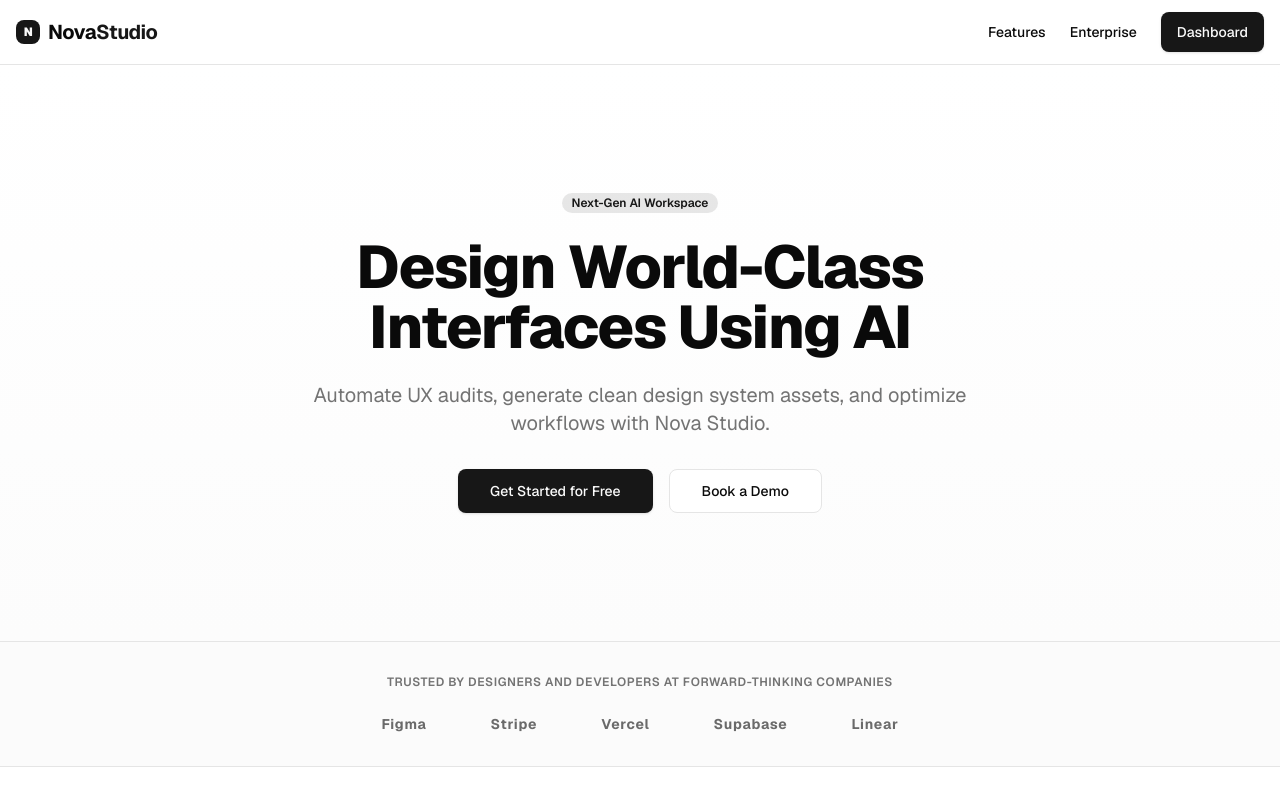
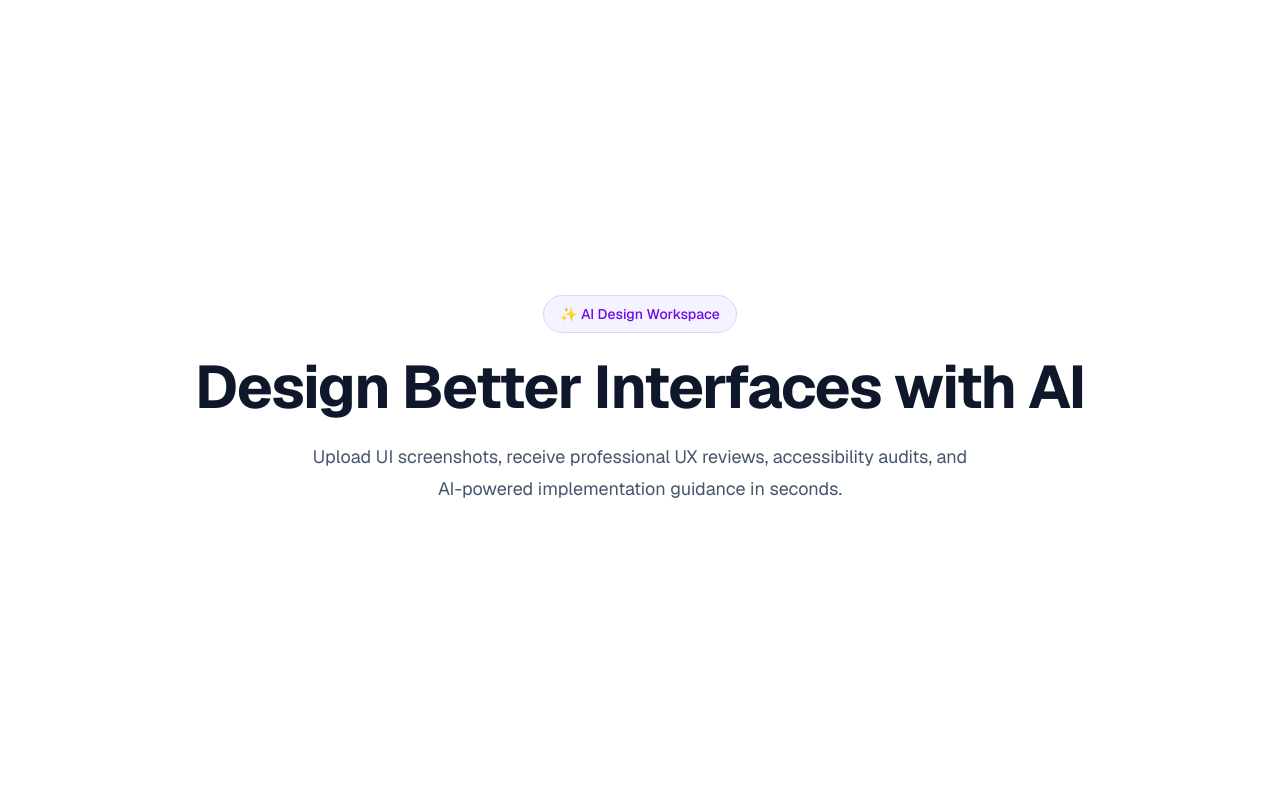
Before and after one commit to armankhan222/nova-studio, a Next.js app: page / in a window 1280 px wide. Shown: the top 800 px of the page. Built offline with nearby package versions, Linux system fonts and the light colour scheme.

Commit message:
feat(ui): create landing page foundation

```diff
--- a/src/app/page.tsx
+++ b/src/app/page.tsx
@@ -1,21 +1,25 @@
-import { Navbar } from "@/shared/components/layout/navbar";
-import { Footer } from "@/shared/components/layout/footer";
-import { Hero } from "@/shared/components/marketing/hero";
-import { Trusted } from "@/shared/components/marketing/trusted";
-import { Features } from "@/shared/components/marketing/features";
-import { CTA } from "@/shared/components/marketing/cta";
+import { Container } from "@/shared/components/ui/container";
 
 export default function HomePage() {
   return (
-    <div className="flex min-h-screen flex-col">
-      <Navbar />
-      <main className="flex-1">
-        <Hero />
-        <Trusted />
-        <Features />
-        <CTA />
-      </main>
-      <Footer />
-    </div>
+    <main className="min-h-screen bg-white">
+      <Container>
+        <div className="flex min-h-screen flex-col items-center justify-center text-center">
+          <div className="mb-6 rounded-full border border-violet-200 bg-violet-50 px-4 py-2 text-sm font-medium text-violet-700">
+            ✨ AI Design Workspace
+          </div>
+
+          <h1 className="max-w-4xl text-6xl font-bold tracking-tight text-slate-900">
+            Design Better Interfaces with AI
+          </h1>
+
+          <p className="mt-6 max-w-2xl text-lg leading-8 text-slate-600">
+            Upload UI screenshots, receive professional UX reviews,
+            accessibility audits, and AI-powered implementation guidance in
+            seconds.
+          </p>
+        </div>
+      </Container>
+    </main>
   );
 }
--- a/src/shared/components/layout/logo.tsx
+++ b/src/shared/components/layout/logo.tsx
@@ -2,11 +2,15 @@ import Link from "next/link";
 
 export function Logo() {
   return (
-    <Link href="/" className="flex items-center gap-2 font-bold text-xl tracking-tight">
-      <div className="h-6 w-6 rounded-md bg-primary flex items-center justify-center text-primary-foreground text-xs font-black">
+    <Link
+      href="/"
+      className="flex items-center gap-3 font-semibold text-xl"
+    >
+      <div className="flex h-10 w-10 items-center justify-center rounded-xl bg-violet-500 text-white">
         N
       </div>
-      <span>Nova<span className="text-primary">Studio</span></span>
+
+      <span>Nova Studio</span>
     </Link>
   );
 }
--- a/src/shared/components/ui/container.tsx
+++ b/src/shared/components/ui/container.tsx
@@ -1,8 +1,21 @@
-import { HTMLAttributes } from "react";
+import { cn } from "@/shared/lib/utils";
 
-export function Container({ children, className = "" }: HTMLAttributes<HTMLDivElement>) {
+interface ContainerProps {
+  children: React.ReactNode;
+  className?: string;
+}
+
+export function Container({
+  children,
+  className,
+}: ContainerProps) {
   return (
-    <div className={`container mx-auto px-4 md:px-6 max-w-7xl ${className}`}>
+    <div
+      className={cn(
+        "mx-auto w-full max-w-7xl px-6 lg:px-8",
+        className
+      )}
+    >
       {children}
     </div>
   );
--- a/src/shared/components/ui/section.tsx
+++ b/src/shared/components/ui/section.tsx
@@ -1,8 +1,16 @@
-import { HTMLAttributes } from "react";
+import { cn } from "@/shared/lib/utils";
 
-export function Section({ children, className = "", ...props }: HTMLAttributes<HTMLElement>) {
+interface SectionProps {
+  children: React.ReactNode;
+  className?: string;
+}
+
+export function Section({
+  children,
+  className,
+}: SectionProps) {
   return (
-    <section className={`py-12 md:py-24 lg:py-32 ${className}`} {...props}>
+    <section className={cn("py-24", className)}>
       {children}
     </section>
   );
--- /dev/null
+++ b/src/shared/config/site.ts
@@ -0,0 +1,27 @@
+export const siteConfig = {
+  name: "Nova Studio",
+
+  description:
+    "AI Design Workspace for reviewing interfaces, generating prompts and improving UX.",
+
+  url: "http://localhost:3000",
+
+  links: {
+    github: "https://github.com/armankhan222/nova-studio",
+  },
+
+  navigation: [
+    {
+      title: "Features",
+      href: "#features",
+    },
+    {
+      title: "How it Works",
+      href: "#how-it-works",
+    },
+    {
+      title: "Pricing",
+      href: "#pricing",
+    },
+  ],
+};
--- a/src/shared/lib/utils.ts
+++ b/src/shared/lib/utils.ts
@@ -1,4 +1,4 @@
-import { clsx, type ClassValue } from "clsx";
+import { type ClassValue, clsx } from "clsx";
 import { twMerge } from "tailwind-merge";
 
 export function cn(...inputs: ClassValue[]) {
```
